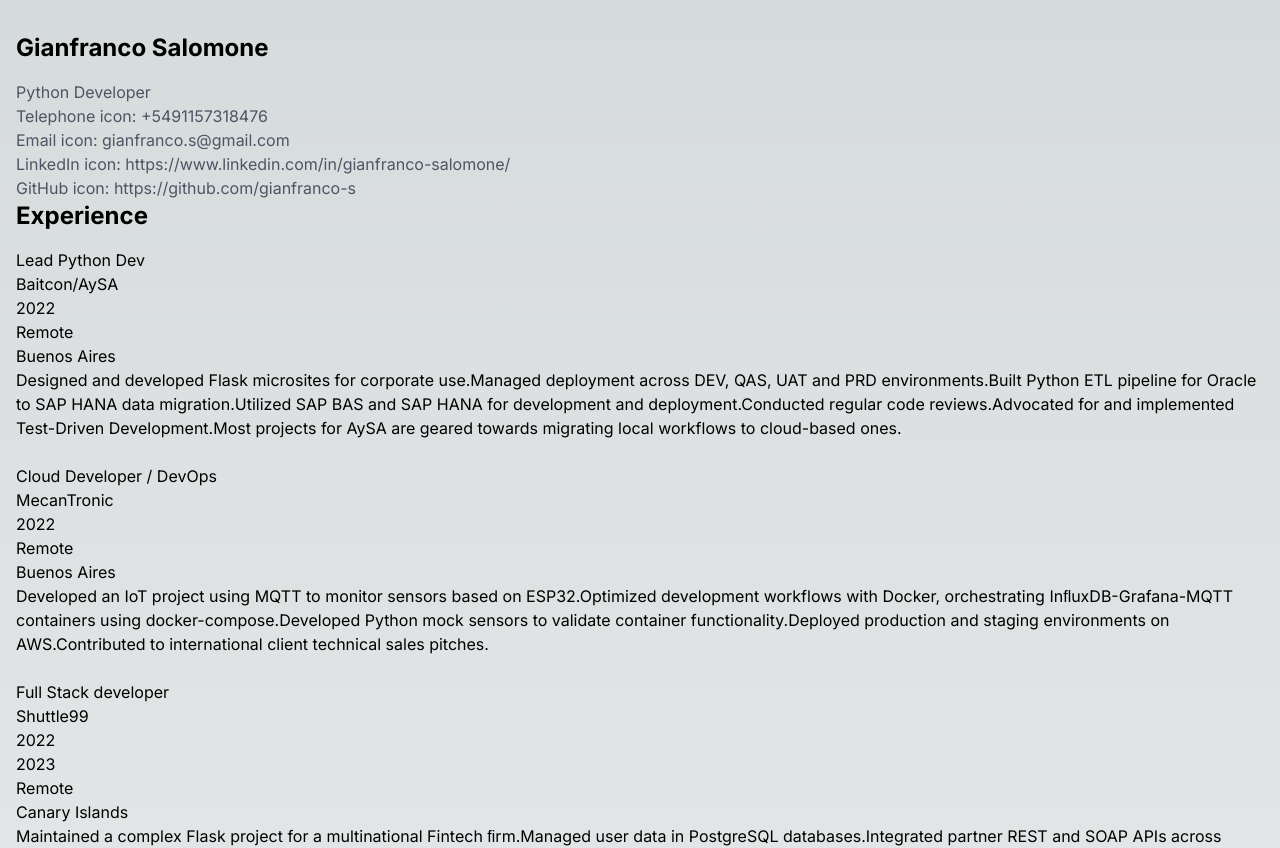
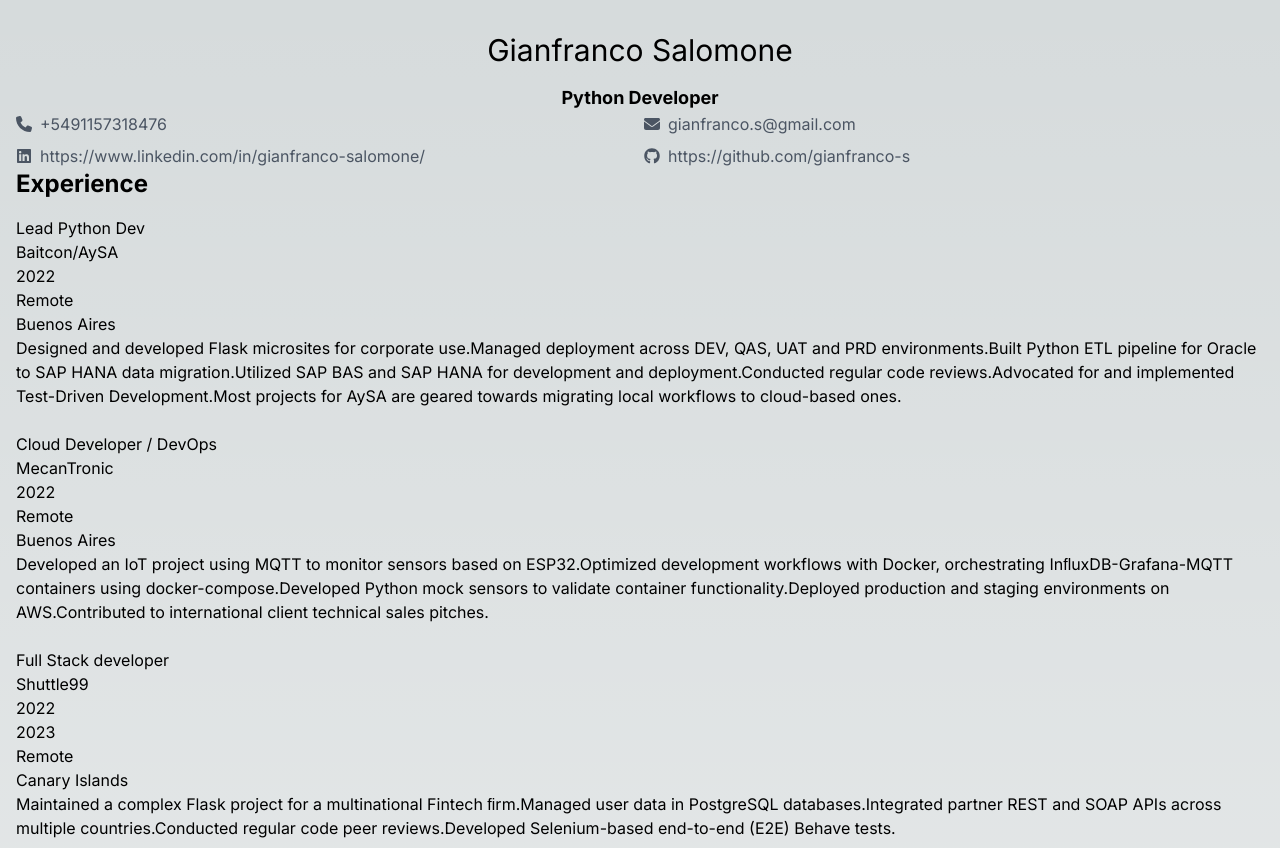
Before and after one commit to gianfranco-s/json-career-view, a Next.js app in the folder my-json-resume/: page / in a window 1280 px wide. Shown: the top 848 px of the page. Built offline with nearby package versions, Linux system fonts and the light colour scheme.

Commit message:
Use icons for contact info

```diff
--- a/my-json-resume/src/components/ContactInfo.tsx
+++ b/my-json-resume/src/components/ContactInfo.tsx
@@ -1,4 +1,8 @@
 import React from 'react';
+import { FontAwesomeIcon } from '@fortawesome/react-fontawesome';
+import { faPhone, faEnvelope } from '@fortawesome/free-solid-svg-icons';
+import { faLinkedin, faGithub } from '@fortawesome/free-brands-svg-icons';
+
 
 interface ContactInfoProps {
     contactInfo: {
@@ -11,11 +15,19 @@
 
 function ContactInfo({ contactInfo }: ContactInfoProps) {
     return (
-        <div>
-            <p className="text-gray-600">Telephone icon: {contactInfo.mobilePhone}</p>
-            <p className="text-gray-600">Email icon: {contactInfo.email}</p>
-            <p className="text-gray-600">LinkedIn icon: {contactInfo.LinkedIn}</p>
-            <p className="text-gray-600">GitHub icon: {contactInfo.GitHub}</p>
+        <div className="grid grid-cols-2 gap-2">
+            <p className="flex items-center text-gray-600">
+                <FontAwesomeIcon icon={faPhone} className="h-4 w-4 mr-2" /> {contactInfo.mobilePhone}
+            </p>
+            <p className="flex items-center text-gray-600">
+                <FontAwesomeIcon icon={faEnvelope} className="h-4 w-4 mr-2" /> {contactInfo.email}
+            </p>
+            <p className="flex items-center text-gray-600">
+                <FontAwesomeIcon icon={faLinkedin} className="h-4 w-4 mr-2" /> {contactInfo.LinkedIn}
+            </p>
+            <p className="flex items-center text-gray-600">
+                <FontAwesomeIcon icon={faGithub} className="h-4 w-4 mr-2" /> {contactInfo.GitHub}
+            </p>
         </div>
     );
 }
--- a/my-json-resume/src/components/ResumeTitle.tsx
+++ b/my-json-resume/src/components/ResumeTitle.tsx
@@ -10,8 +10,8 @@
 function Title({ titleData }: TitleDataProps) {
     return (
         <div>
-            <h2 className="text-2xl font-bold mb-4">{titleData.name}</h2>
-            <p className="text-gray-600">{titleData.resumeTitle}</p>
+            <h1 className="text-center text-3xl mb-4">{titleData.name}</h1>
+            <h2 className="text-center font-bold text-lg">{titleData.resumeTitle}</h2>
         </div>
     );
 }
```
Also changed, not shown: package.json (added, +8 -0 lines), 1 other file (tests, documents, lock files or other folders).
